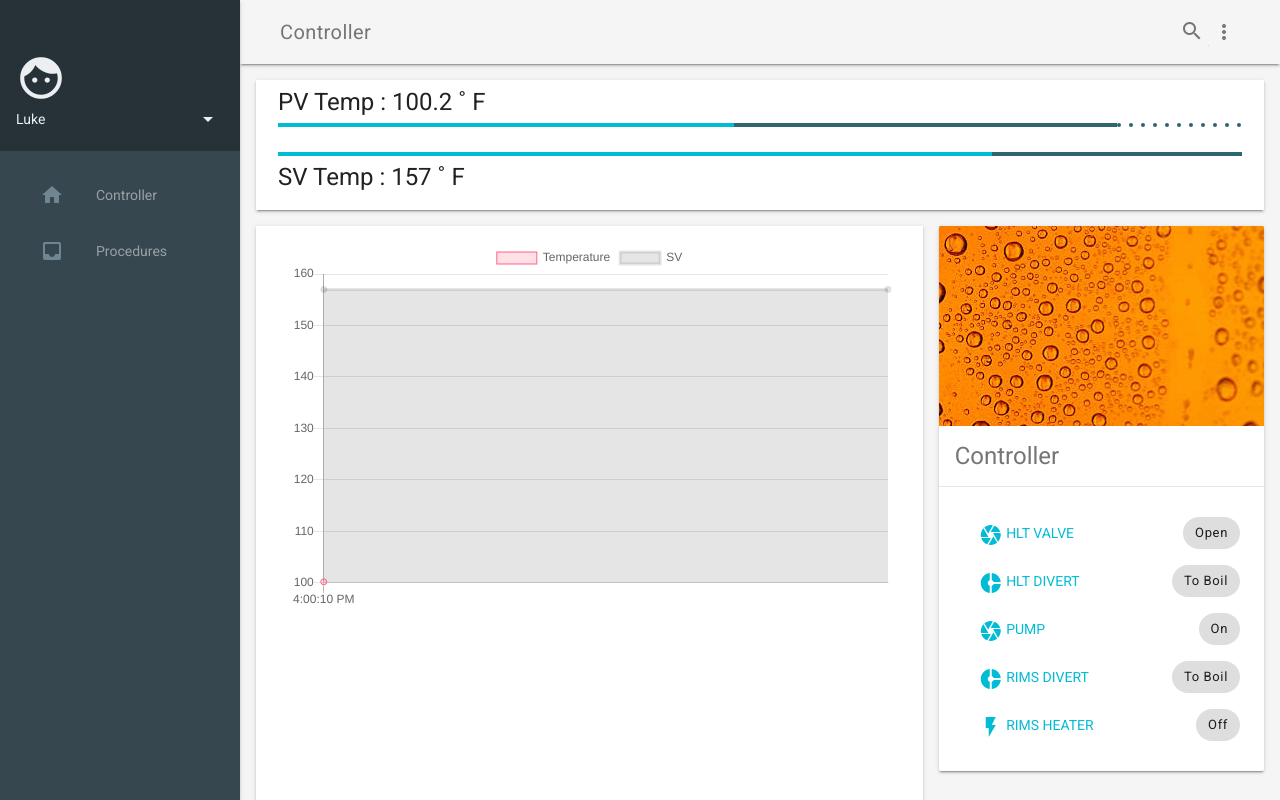
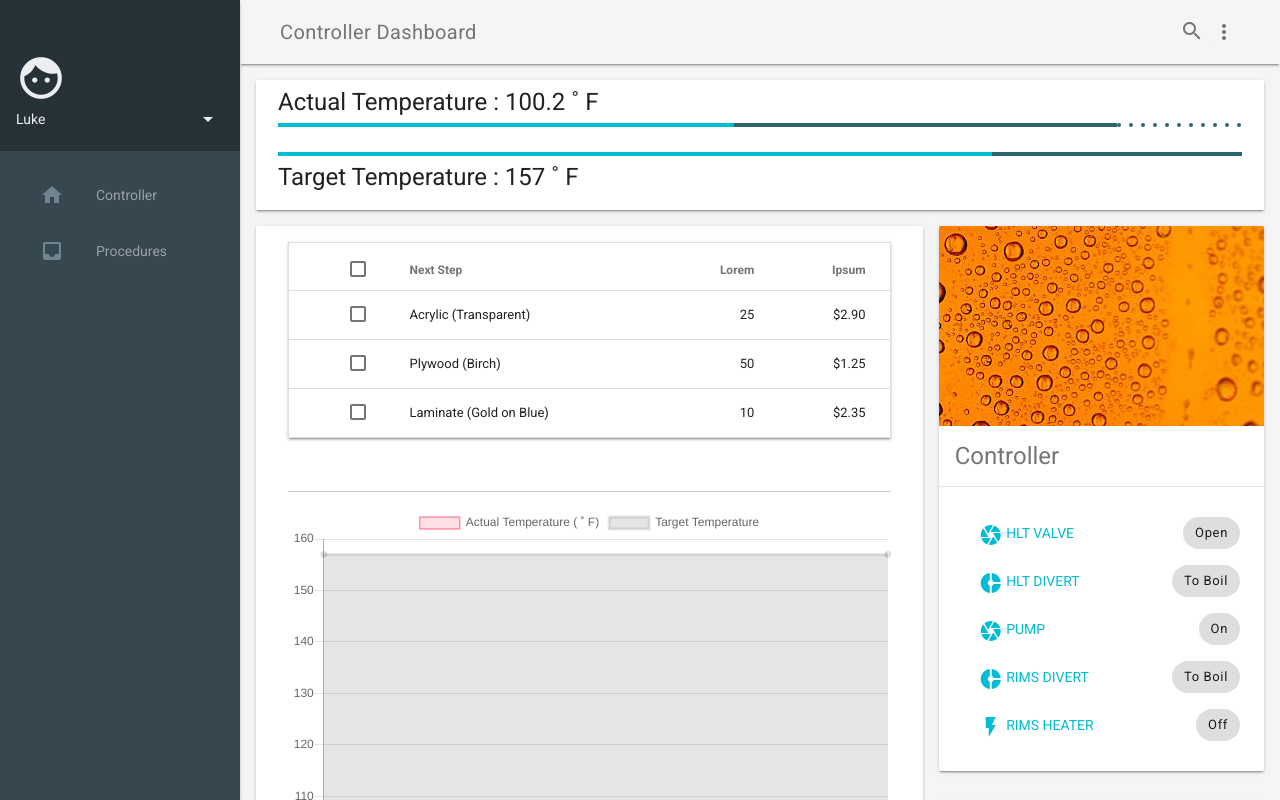
Before and after one commit to llamicron/material_weber, a plain HTML site: page index.html in a window 1280 px wide. Drawn offline with nearby package versions, Linux system fonts and the light colour scheme.

Commit message:
Adds procedure table and reorganizes some stuff

```diff
--- a/controller.js
+++ b/controller.js
@@ -192,7 +192,7 @@ var tempChart = new Chart(ctx, {
     labels: [new Date().toLocaleTimeString()],
     datasets: [
       {
-        label: 'Temperature',
+        label: 'Actual Temperature ( ˚ F)',
         data: [app.pid.pv],
         backgroundColor: [
           'rgba(255, 99, 132, 0.2)',
@@ -213,23 +213,9 @@ var tempChart = new Chart(ctx, {
         borderWidth: 1
       },
       {
-        label: "SV",
+        label: "Target Temperature",
         data: [app.pid.sv, app.pid.sv],
       }
     ]
-  },
-  options: {
-    scales: {
-      yAxes: [{
-        ticks: {
-          beginAtZero: false
-        }
-      }]
-    },
-    elements: {
-      line: {
-        tension: 0, // disables bezier curves
-      }
-    }
   }
 });
--- a/index.html
+++ b/index.html
@@ -6,7 +6,7 @@
   <meta http-equiv="X-UA-Compatible" content="IE=edge">
   <meta name="description" content="A front-end template that helps you build fast, modern mobile web apps.">
   <meta name="viewport" content="width=device-width, initial-scale=1.0, minimum-scale=1.0">
-  <title>Controller</title>
+  <title>Controller Dashboard</title>
 
   <!-- Add to homescreen for Chrome on Android -->
   <meta name="mobile-web-app-capable" content="yes">
@@ -40,7 +40,7 @@
     <!-- Header -->
     <header class="demo-header mdl-layout__header mdl-color--grey-100 mdl-color-text--grey-600">
       <div class="mdl-layout__header-row">
-        <span class="mdl-layout-title">Controller</span>
+        <span class="mdl-layout-title">Controller Dashboard</span>
         <div class="mdl-layout-spacer"></div>
         <div class="mdl-textfield mdl-js-textfield mdl-textfield--expandable">
           <label class="mdl-button mdl-js-button mdl-button--icon" for="search">
@@ -94,18 +94,45 @@
       <div class="mdl-grid demo-content">
         <div class="demo-charts mdl-color--white mdl-shadow--2dp mdl-cell mdl-cell--12-col mdl-grid">
           <div id="pv-indicator">
-            <h2 class="mdl-card__title-text">PV Temp : {{ pid.pv }} ˚ F</h2>
+            <h2 class="mdl-card__title-text">Actual Temperature : {{ pid.pv }} ˚ F</h2>
             <div id="pvBar" class="mdl-progress mdl-js-progress"></div>
           </div>
           <div id="sv-indicator">
             <div id="svBar" class="mdl-progress mdl-js-progress"></div>
-            <h2 class="mdl-card__title-text">SV Temp : {{ pid.sv }} ˚ F</h2>
+            <h2 class="mdl-card__title-text">Target Temperature : {{ pid.sv }} ˚ F</h2>
           </div>
         </div>
-        <div class="demo-graphs mdl-shadow--2dp mdl-color--white mdl-cell mdl-cell--8-col">
-          <!-- Experimental -->
+        <div id="graph-card-nope" class="demo-graphs mdl-shadow--2dp mdl-color--white mdl-cell mdl-cell--8-col mdl-cell--hide-phone">
+          <!-- Procedures Table -->
+          <table id="procedures-table" class="mdl-data-table mdl-js-data-table mdl-data-table--selectable mdl-shadow--2dp">
+            <thead>
+              <tr>
+                <th class="mdl-data-table__cell--non-numeric">Next Step</th>
+                <th>Lorem</th>
+                <th>Ipsum</th>
+              </tr>
+            </thead>
+            <tbody>
+              <tr>
+                <td class="mdl-data-table__cell--non-numeric">Acrylic (Transparent)</td>
+                <td>25</td>
+                <td>$2.90</td>
+              </tr>
+              <tr>
+                <td class="mdl-data-table__cell--non-numeric">Plywood (Birch)</td>
+                <td>50</td>
+                <td>$1.25</td>
+              </tr>
+              <tr>
+                <td class="mdl-data-table__cell--non-numeric">Laminate (Gold on Blue)</td>
+                <td>10</td>
+                <td>$2.35</td>
+              </tr>
+            </tbody>
+          </table>
+          <hr>
+          <!-- Temp Chart -->
           <canvas id="tempChart" width="650" height="400"></canvas>
-          <!-- /Experimental -->
         </div>
         <div class="demo-cards mdl-cell mdl-cell--4-col mdl-cell--8-col-tablet mdl-grid mdl-grid--no-spacing">
           <div class="demo-updates mdl-card mdl-shadow--2dp mdl-cell mdl-cell--4-col mdl-cell--4-col-tablet mdl-cell--12-col-desktop">
@@ -127,7 +154,7 @@
                         {{ relay.verbage[relay.state] }}
                       </span>
                     </span>
-                    </span>
+                  </span>
                 </li>
               </ul>
             </div>
--- a/styles.css
+++ b/styles.css
@@ -4,6 +4,15 @@ html, body {
 
 #avatar {
   font-size: 50px;
+}
+
+#graph-card {
+  height: 0%;
+}
+
+#procedures-table {
+  width: 100%;
+  margin-bottom: 3em;
 }
 
 #controller-title {
```
